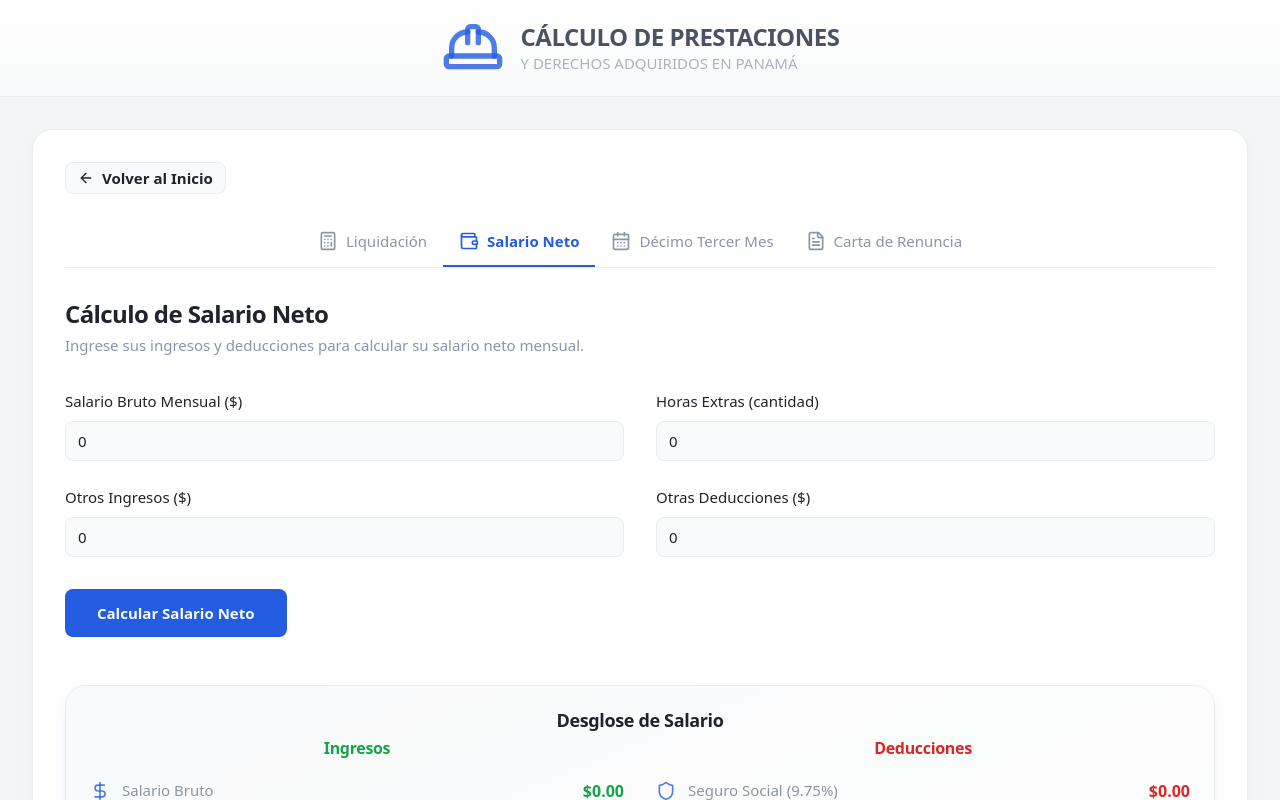
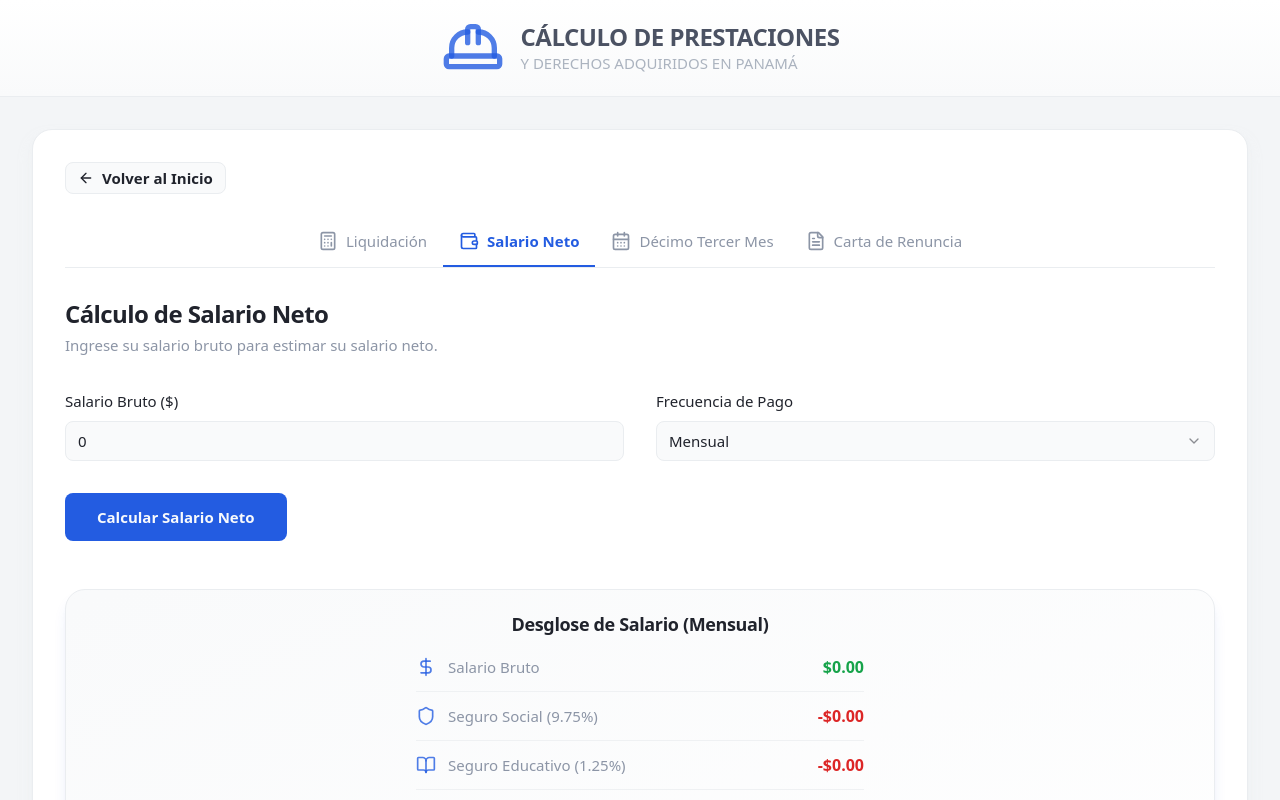
Before and after one commit to angeljw1992/crystal-squirrel-dart, a React (Vite) app: page /salario in a window 1280 px wide. Both pictures are taken after a click on the button "Calcular Salario Neto". Shown: the top 800 px of the page. Built offline with nearby package versions, Linux system fonts and the light colour scheme.

Commit message:
[dyad] Simplificando la calculadora de salario neto. - wrote 1 file(s)

```diff
--- a/src/pages/Salario.tsx
+++ b/src/pages/Salario.tsx
@@ -9,14 +9,13 @@ import { Button } from "@/components/ui/button";
 import { Input } from "@/components/ui/input";
 import { Card, CardContent, CardHeader, CardTitle } from "@/components/ui/card";
 import { Form, FormControl, FormField, FormItem, FormLabel, FormMessage } from "@/components/ui/form";
-import { DollarSign, Clock, MinusCircle, Shield, BookOpen, Percent } from "lucide-react";
+import { Select, SelectContent, SelectItem, SelectTrigger, SelectValue } from "@/components/ui/select";
+import { DollarSign, Shield, BookOpen, Percent } from "lucide-react";
 import AdBanner from "@/components/AdBanner";
 
 const formSchema = z.object({
   grossSalary: z.coerce.number().min(0, "El salario bruto debe ser un número positivo."),
-  overtimeHours: z.coerce.number().min(0, "Las horas extras deben ser un número positivo.").optional().default(0),
-  otherIncome: z.coerce.number().min(0, "Otros ingresos deben ser un número positivo.").optional().default(0),
-  otherDeductions: z.coerce.number().min(0, "Otras deducciones deben ser un número positivo.").optional().default(0),
+  payFrequency: z.enum(["mensual", "quincenal"], { required_error: "Debe seleccionar una frecuencia." }),
 });
 
 const ResultRow = ({ icon: Icon, label, value, colorClass = "text-neutral-800 dark:text-neutral-100" }: { icon: React.ElementType, label: string, value: string, colorClass?: string }) => (
@@ -33,74 +32,92 @@ const Salario = () => {
   const [result, setResult] = useState<any>(null);
   const form = useForm<z.infer<typeof formSchema>>({
     resolver: zodResolver(formSchema),
-    defaultValues: { grossSalary: 0, overtimeHours: 0, otherIncome: 0, otherDeductions: 0 },
+    defaultValues: { grossSalary: 0, payFrequency: "mensual" },
   });
 
   const calculateISR = (annualTaxableIncome: number): number => {
     if (annualTaxableIncome <= 11000) return 0;
     if (annualTaxableIncome <= 50000) return (annualTaxableIncome - 11000) * 0.15;
-    return (39000 * 0.15) + (annualTaxableIncome - 50000) * 0.25;
+    // The fixed amount for the 15% bracket is $5,850 (which is 15% of $39,000)
+    return 5850 + (annualTaxableIncome - 50000) * 0.25;
   };
 
   const onSubmit = (values: z.infer<typeof formSchema>) => {
-    const { grossSalary, overtimeHours, otherIncome, otherDeductions } = values;
-    const cssDeduction = grossSalary * 0.0975;
-    const seguroEducativoDeduction = grossSalary * 0.0125;
-    const hourlyRate = grossSalary / (4.33 * 40); // More accurate hourly rate
-    const overtimePay = overtimeHours * hourlyRate * 1.5;
-    const totalIncome = grossSalary + overtimePay + otherIncome;
-    const annualTaxableIncome = (grossSalary * 13) - (13 * (cssDeduction + seguroEducativoDeduction));
+    const { grossSalary, payFrequency } = values;
+
+    const monthlyGrossSalary = payFrequency === 'quincenal' ? grossSalary * 2 : grossSalary;
+
+    const cssDeductionMonthly = monthlyGrossSalary * 0.0975;
+    const seguroEducativoDeductionMonthly = monthlyGrossSalary * 0.0125;
+
+    // ISR is calculated on annual taxable income (12 months), as the 13th month is exempt.
+    const annualTaxableIncome = (monthlyGrossSalary * 12) - (cssDeductionMonthly * 12) - (seguroEducativoDeductionMonthly * 12);
     const annualISR = calculateISR(annualTaxableIncome);
     const monthlyISR = annualISR / 12;
-    const totalDeductions = cssDeduction + seguroEducativoDeduction + otherDeductions + monthlyISR;
-    const netSalary = totalIncome - totalDeductions;
-    setResult({ cssDeduction, seguroEducativoDeduction, overtimePay, totalIncome, monthlyISR, otherDeductions, totalDeductions, netSalary });
+
+    let resultData;
+
+    if (payFrequency === 'mensual') {
+      const totalDeductions = cssDeductionMonthly + seguroEducativoDeductionMonthly + monthlyISR;
+      const netSalary = monthlyGrossSalary - totalDeductions;
+      resultData = {
+        grossSalary: monthlyGrossSalary,
+        cssDeduction: cssDeductionMonthly,
+        seguroEducativoDeduction: seguroEducativoDeductionMonthly,
+        isr: monthlyISR,
+        totalDeductions: totalDeductions,
+        netSalary: netSalary,
+        payFrequency: 'Mensual'
+      };
+    } else { // quincenal
+      const cssDeductionQuincenal = cssDeductionMonthly / 2;
+      const seguroEducativoDeductionQuincenal = seguroEducativoDeductionMonthly / 2;
+      const isrQuincenal = monthlyISR / 2;
+      const totalDeductions = cssDeductionQuincenal + seguroEducativoDeductionQuincenal + isrQuincenal;
+      const netSalary = grossSalary - totalDeductions;
+      resultData = {
+        grossSalary: grossSalary,
+        cssDeduction: cssDeductionQuincenal,
+        seguroEducativoDeduction: seguroEducativoDeductionQuincenal,
+        isr: isrQuincenal,
+        totalDeductions: totalDeductions,
+        netSalary: netSalary,
+        payFrequency: 'Quincenal'
+      };
+    }
+    setResult(resultData);
   };
 
   return (
     <Card className="w-full shadow-none border-none">
       <CardHeader className="p-0 mb-8">
         <CardTitle className="text-xl text-foreground">Cálculo de Salario Neto</CardTitle>
-        <p className="text-sm text-neutral-600 dark:text-neutral-400">Ingrese sus ingresos y deducciones para calcular su salario neto mensual.</p>
+        <p className="text-sm text-neutral-600 dark:text-neutral-400">Ingrese su salario bruto para estimar su salario neto.</p>
       </CardHeader>
       <CardContent className="p-0">
         <Form {...form}>
           <form onSubmit={form.handleSubmit(onSubmit)} className="space-y-8">
             <div className="grid grid-cols-1 md:grid-cols-2 gap-x-8 gap-y-6">
-              <FormField control={form.control} name="grossSalary" render={({ field }) => (<FormItem><FormLabel>Salario Bruto Mensual ($)</FormLabel><FormControl><Input type="number" step="0.01" {...field} /></FormControl><FormMessage /></FormItem>)} />
-              <FormField control={form.control} name="overtimeHours" render={({ field }) => (<FormItem><FormLabel>Horas Extras (cantidad)</FormLabel><FormControl><Input type="number" step="0.01" {...field} /></FormControl><FormMessage /></FormItem>)} />
-              <FormField control={form.control} name="otherIncome" render={({ field }) => (<FormItem><FormLabel>Otros Ingresos ($)</FormLabel><FormControl><Input type="number" step="0.01" {...field} /></FormControl><FormMessage /></FormItem>)} />
-              <FormField control={form.control} name="otherDeductions" render={({ field }) => (<FormItem><FormLabel>Otras Deducciones ($)</FormLabel><FormControl><Input type="number" step="0.01" {...field} /></FormControl><FormMessage /></FormItem>)} />
+              <FormField control={form.control} name="grossSalary" render={({ field }) => (<FormItem><FormLabel>Salario Bruto ($)</FormLabel><FormControl><Input type="number" step="0.01" {...field} /></FormControl><FormMessage /></FormItem>)} />
+              <FormField control={form.control} name="payFrequency" render={({ field }) => (<FormItem><FormLabel>Frecuencia de Pago</FormLabel><Select onValueChange={field.onChange} defaultValue={field.value}><FormControl><SelectTrigger><SelectValue placeholder="Seleccione..." /></SelectTrigger></FormControl><SelectContent><SelectItem value="mensual">Mensual</SelectItem><SelectItem value="quincenal">Quincenal</SelectItem></SelectContent></Select><FormMessage /></FormItem>)} />
             </div>
             <Button type="submit" className="w-full md:w-auto" size="lg">Calcular Salario Neto</Button>
           </form>
         </Form>
         {result && (
           <div className="mt-12 p-6 bg-gradient-to-br from-neutral-50 to-white dark:from-neutral-900 dark:to-neutral-800/50 border rounded-xl shadow-lg shadow-primary/10">
-            <h3 className="text-lg font-semibold mb-2 text-center text-foreground">Desglose de Salario</h3>
-            <div className="grid grid-cols-1 md:grid-cols-2 gap-x-8">
-              <div>
-                <h4 className="font-semibold text-center text-green-600 dark:text-green-400 mb-2">Ingresos</h4>
-                <div className="divide-y divide-neutral-200/70 dark:divide-neutral-700/70">
-                  <ResultRow icon={DollarSign} label="Salario Bruto" value={`$${result.totalIncome.toFixed(2)}`} colorClass="text-green-600 dark:text-green-400" />
-                  <ResultRow icon={Clock} label="Horas Extras" value={`$${result.overtimePay.toFixed(2)}`} />
-                </div>
-              </div>
-              <div>
-                <h4 className="font-semibold text-center text-red-600 dark:text-red-400 mb-2">Deducciones</h4>
-                <div className="divide-y divide-neutral-200/70 dark:divide-neutral-700/70">
-                  <ResultRow icon={Shield} label="Seguro Social (9.75%)" value={`$${result.cssDeduction.toFixed(2)}`} colorClass="text-red-600 dark:text-red-400" />
-                  <ResultRow icon={BookOpen} label="Seguro Educativo (1.25%)" value={`$${result.seguroEducativoDeduction.toFixed(2)}`} />
-                  <ResultRow icon={Percent} label="Impuesto S/L Renta" value={`$${result.monthlyISR.toFixed(2)}`} />
-                  <ResultRow icon={MinusCircle} label="Otras Deducciones" value={`$${result.otherDeductions.toFixed(2)}`} />
-                </div>
-              </div>
+            <h3 className="text-lg font-semibold mb-2 text-center text-foreground">Desglose de Salario ({result.payFrequency})</h3>
+            <div className="divide-y divide-neutral-200/70 dark:divide-neutral-700/70 max-w-md mx-auto">
+                <ResultRow icon={DollarSign} label="Salario Bruto" value={`$${result.grossSalary.toFixed(2)}`} colorClass="text-green-600 dark:text-green-400" />
+                <ResultRow icon={Shield} label="Seguro Social (9.75%)" value={`-$${result.cssDeduction.toFixed(2)}`} colorClass="text-red-600 dark:text-red-400" />
+                <ResultRow icon={BookOpen} label="Seguro Educativo (1.25%)" value={`-$${result.seguroEducativoDeduction.toFixed(2)}`} colorClass="text-red-600 dark:text-red-400" />
+                <ResultRow icon={Percent} label="Impuesto S/L Renta" value={`-$${result.isr.toFixed(2)}`} colorClass="text-red-600 dark:text-red-400" />
             </div>
             <div className="mt-6 pt-4 border-t-2 border-dashed border-neutral-300 dark:border-neutral-700 text-center">
-              <p className="text-sm text-neutral-600 dark:text-neutral-400">Salario Neto Estimado</p>
+              <p className="text-sm text-neutral-600 dark:text-neutral-400">Salario Neto Estimado ({result.payFrequency})</p>
               <p className="text-4xl font-bold text-primary mt-1">${result.netSalary.toFixed(2)}</p>
             </div>
-            <p className="text-xs text-neutral-500 mt-6 text-center">*Este cálculo es una estimación. Consulte a un profesional para un cálculo exacto.</p>
+            <p className="text-xs text-neutral-500 mt-6 text-center">*Este cálculo es una estimación y no incluye otras deducciones o ingresos. Consulte a un profesional para un cálculo exacto.</p>
           </div>
         )}
         <AdBanner />
```
